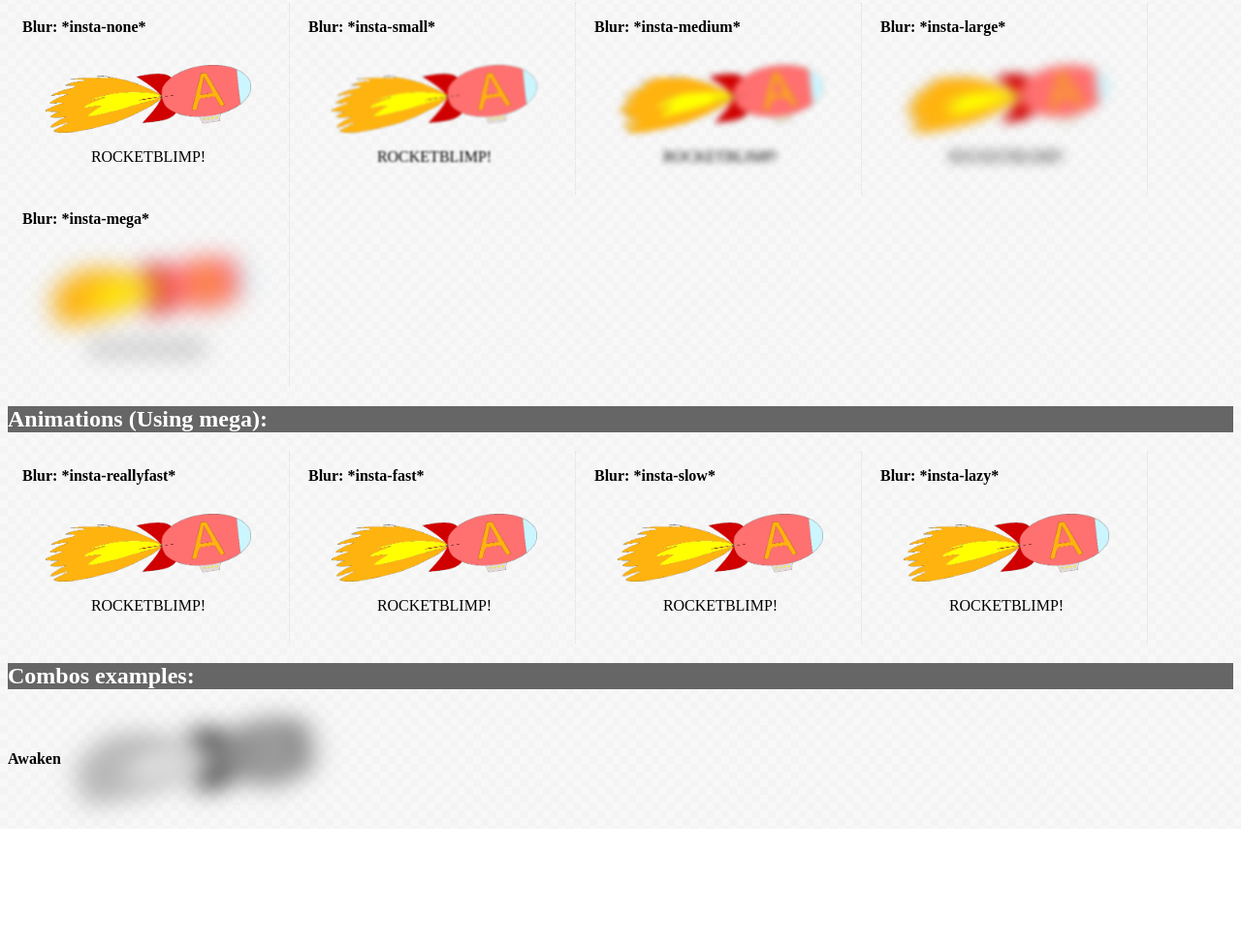
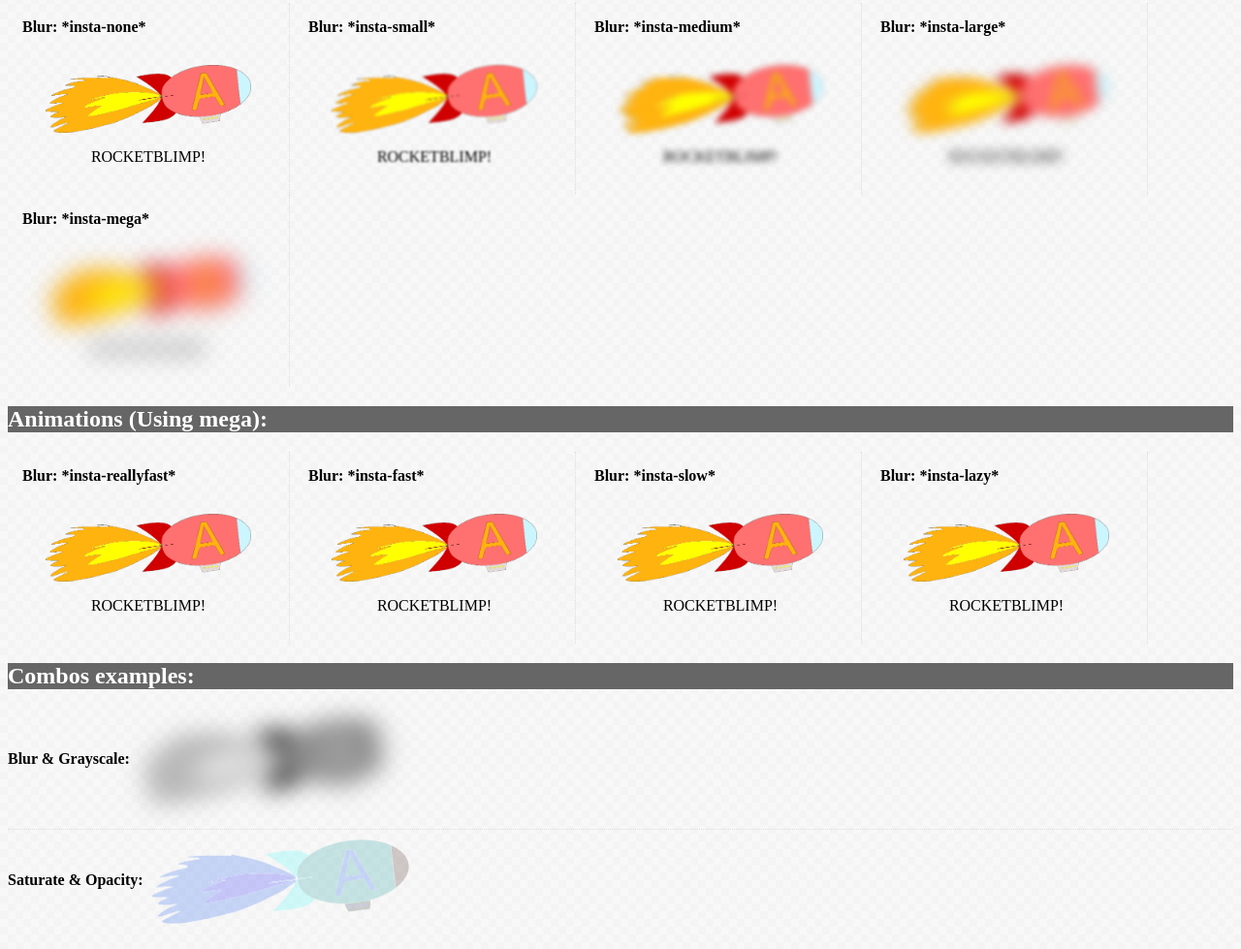
Before and after one commit to anied/CSSInstaglam, a website: page src/index.html in a window 1280 px wide. Shown: the part 3436-4415 px from the top of the page at 97% size. Before the commit the page ends 4291 px from the top, so only its background shows below. Drawn offline with Linux system fonts and the light colour scheme.

Commit message:
Finished tear sheet.

```diff
--- a/src/index.html
+++ b/src/index.html
@@ -464,7 +464,10 @@
 
 	<h2>Combos examples:</h2>
 	<p class="example-row">
-		<span class="mini-title">Awaken</span>&nbsp;&nbsp;<span class="insta-grayscale insta-mega insta-fast insta-unhover"><span class="insta-blur insta-mega insta-unhover insta-slow"><img width="266" height="87.5" class="example-img" src="img/rocket_blimp_launch.png"/></span></span>
+		<span class="mini-title">Blur &amp; Grayscale:</span>&nbsp;&nbsp;<span class="insta-grayscale insta-mega insta-fast insta-unhover"><span class="insta-blur insta-mega insta-unhover insta-slow"><img width="266" height="87.5" class="example-img" src="img/rocket_blimp_launch.png"/></span></span>
+	</p>
+	<p class="example-row">
+		<span class="mini-title">Saturate &amp; Opacity:</span>&nbsp;&nbsp;<span class="insta-invert insta-mega insta-reallyfast insta-unhover"><span class="insta-opacity insta-large insta-unhover insta-fast"><img width="266" height="87.5" class="example-img" src="img/rocket_blimp_launch.png"/></span></span>
 	</p>
 </body>
 </html>
```
